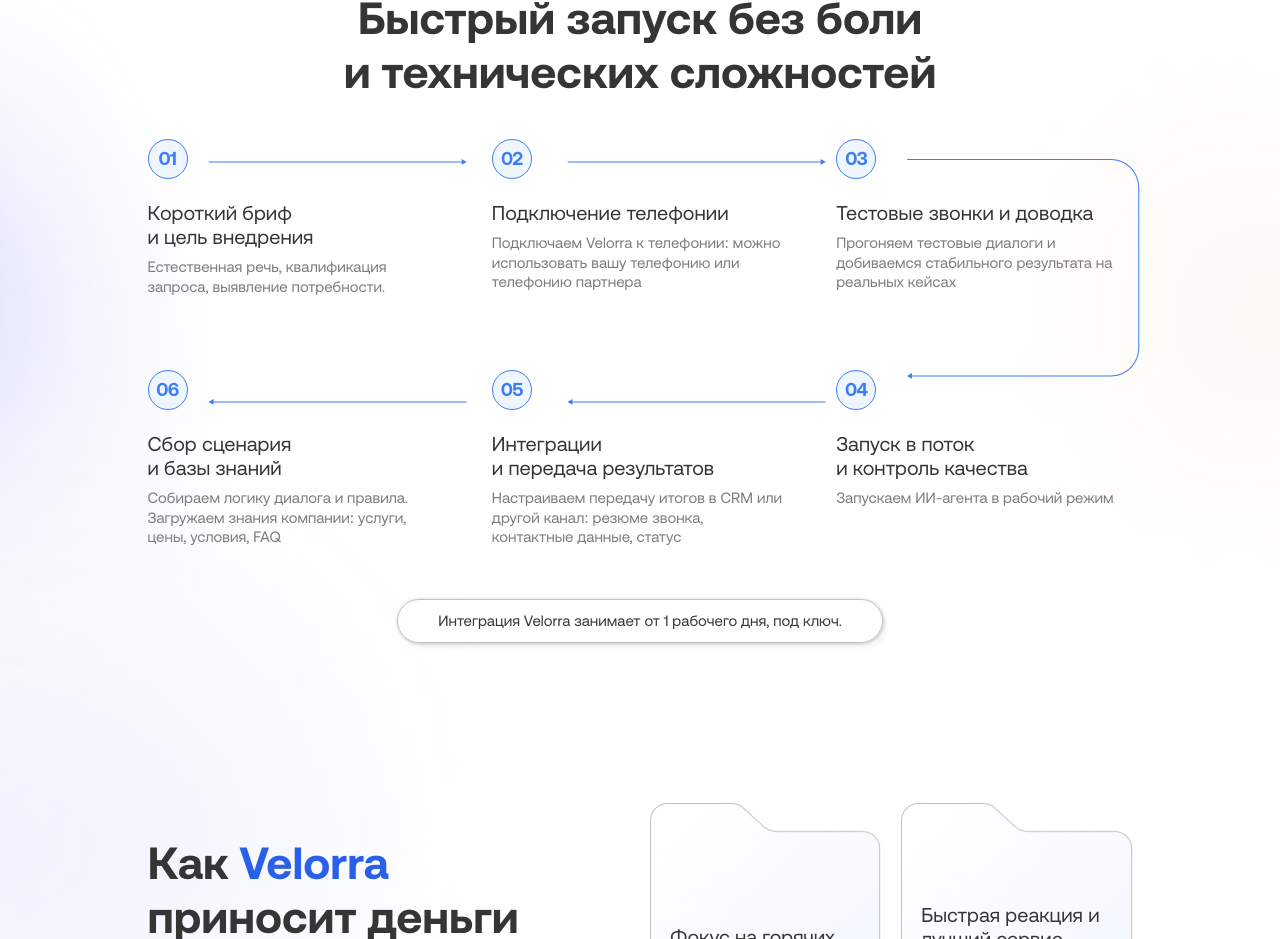
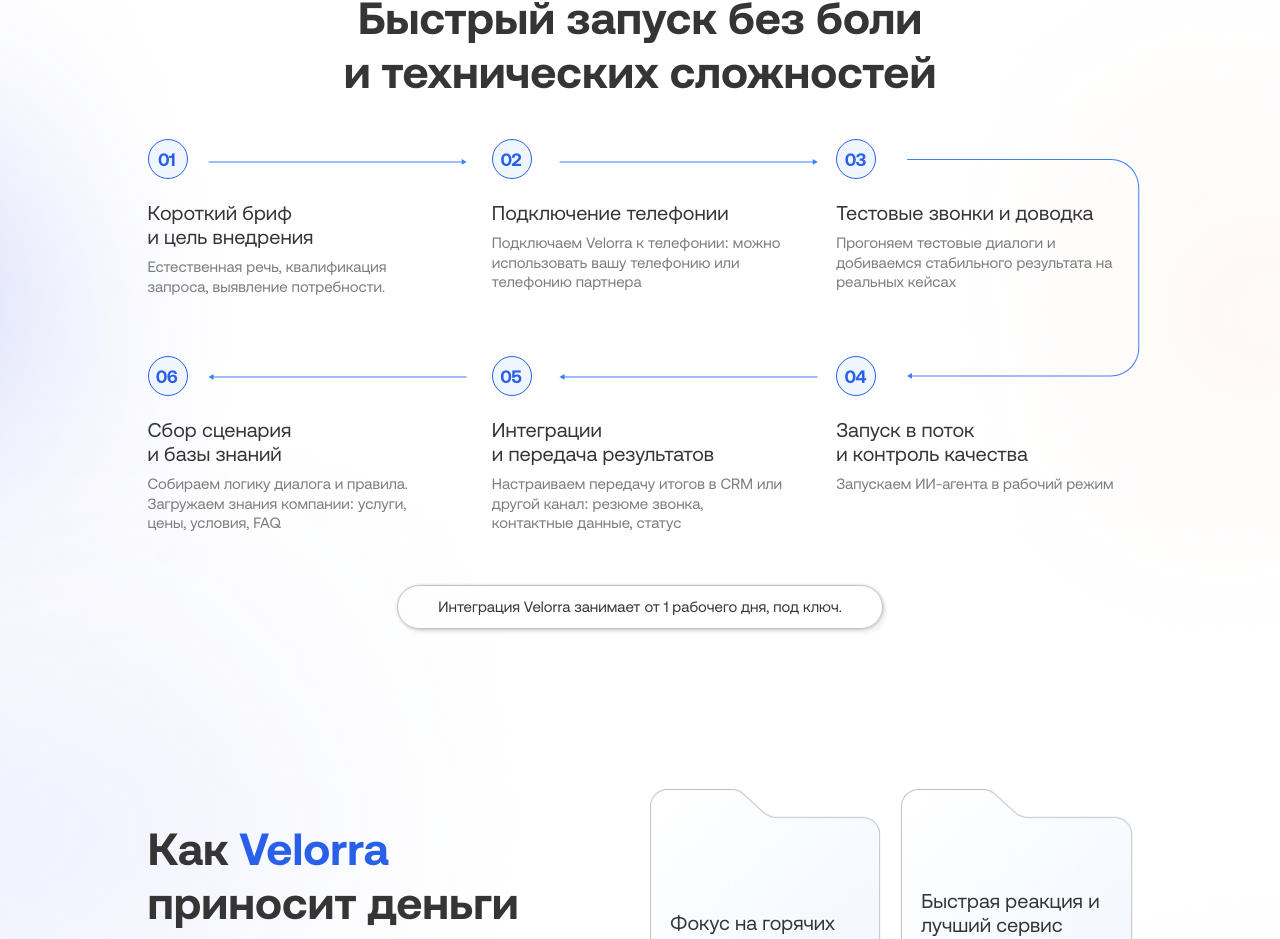
Before and after one commit to GRIZLI-RGB/velorra-landing, a Next.js app: page / in a window 1280 px wide. Shown: the part 5837-6776 px from the top of the page. Built offline with nearby package versions, Linux system fonts and the light colour scheme.

Commit message:
Пофиксил LaunchPath отображение

```diff
--- a/components/landing/launch-path.tsx
+++ b/components/landing/launch-path.tsx
@@ -53,8 +53,8 @@
 
 	return (
 		<article className="relative max-md:text-center">
-			<div className="max-md:mx-auto h-10 w-10 rounded-[26px] border border-[#3D7EF4] bg-[#F0F6FF] flex items-center justify-center">
-				<span className="text-center text-[18.797px] leading-[120%] tracking-[-0.564px] font-bold text-[#3D7EF4]">
+			<div className="max-md:mx-auto h-10 w-10 rounded-[26px] border border-(--color-blue) bg-[#F0F6FF] flex items-center justify-center">
+				<span className="text-center text-[18px] leading-[120%] tracking-[-0.564px] font-bold text-(--color-blue) relative -left-px">
 					{id}
 				</span>
 			</div>
@@ -95,7 +95,7 @@
 				</Title>
 
 				<div className="relative mt-10 max-[985px]:mt-8 max-md:mt-6">
-					<div className="absolute left-[50px] right-[296px] top-5 flex justify-between pointer-events-none max-[985px]:hidden">
+					<div className="absolute left-[50px] right-[304px] top-5 flex justify-between pointer-events-none max-[985px]:hidden">
 						<svg
 							xmlns="http://www.w3.org/2000/svg"
 							width="259"
@@ -124,7 +124,7 @@
 						</svg>
 					</div>
 
-					<div className="grid grid-cols-3 gap-x-12 gap-y-[74px] max-[985px]:grid-cols-2 max-[985px]:gap-x-8 max-[985px]:gap-y-10 max-md:grid-cols-1 max-md:gap-6 max-md:text-center">
+					<div className="grid grid-cols-3 gap-x-12 gap-y-[60px] max-[985px]:grid-cols-2 max-[985px]:gap-x-8 max-[985px]:gap-y-10 max-md:grid-cols-1 max-md:gap-6 max-md:text-center">
 						{STEPS_TOP.map((step) => (
 							<StepCard key={step.id} {...step} />
 						))}
@@ -158,7 +158,7 @@
 						</svg>
 					</div>
 
-					<div className="absolute left-[50px] right-[296px] top-[260px] flex justify-between pointer-events-none max-[985px]:hidden">
+					<div className="absolute left-[50px] right-[304px] top-[235px] flex justify-between pointer-events-none max-[985px]:hidden">
 						<svg
 							xmlns="http://www.w3.org/2000/svg"
 							width="259"
```
